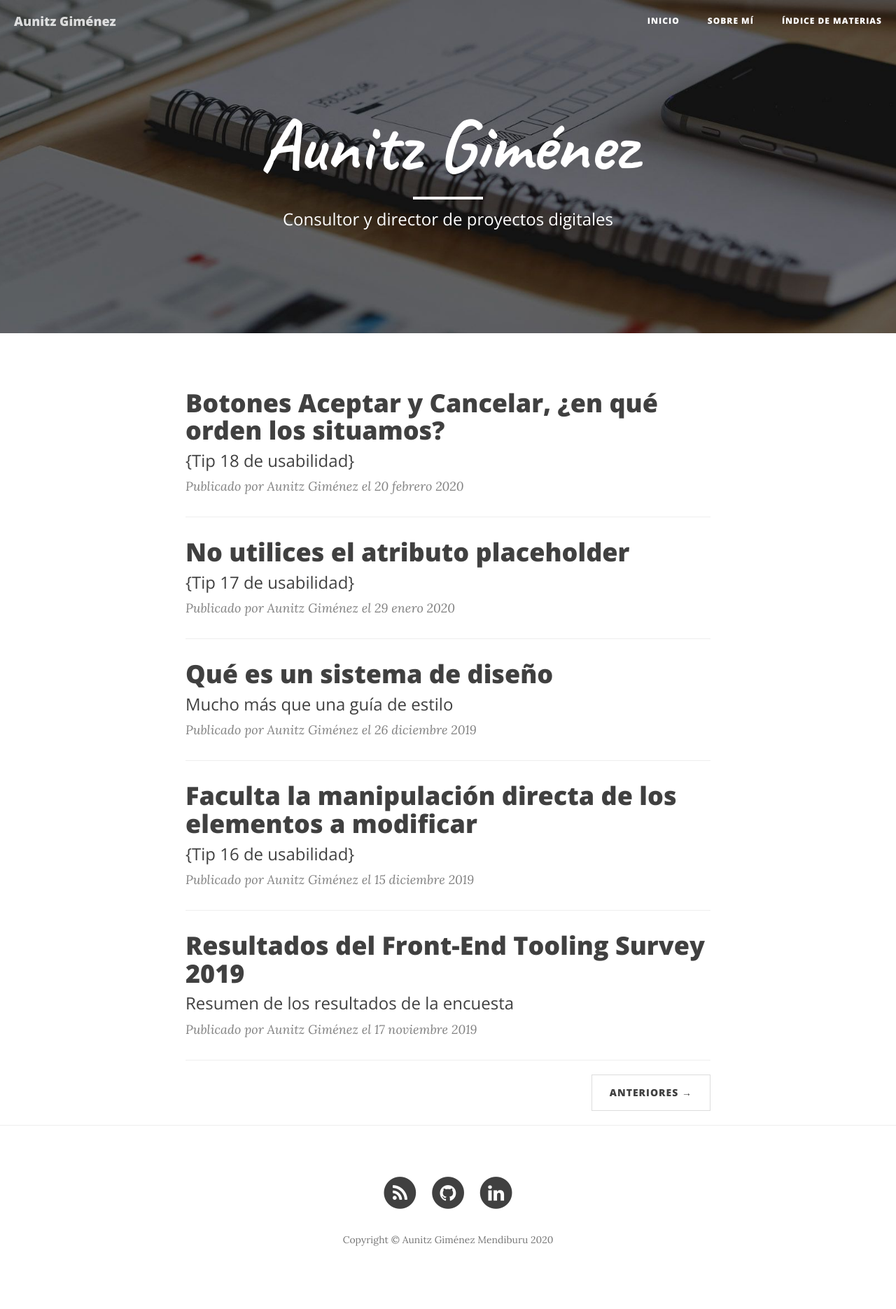
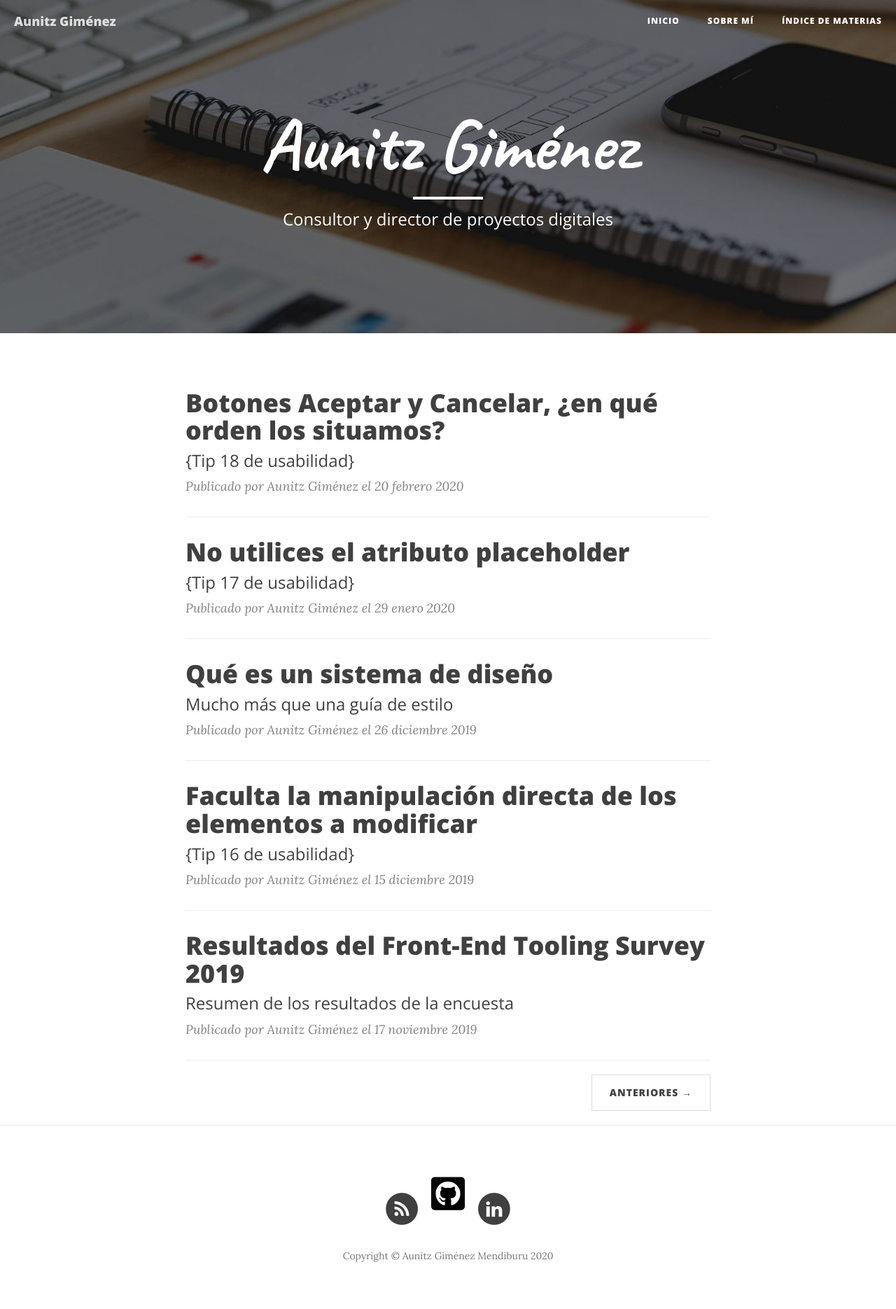
Before and after one commit to aunitz/beta, a Jekyll site: the page built from index.html, in a window 1280 px wide. Shown: the whole page at 70% size. Built offline with Jekyll 4.4.1, drawn with Linux system fonts in a browser that asks for light colours; nearby versions of some CDN libraries; the list of posts is cut into pages by our own code; before the commit the page ends 1847 px from its top, so only the background shows below that.

Commit message:
feat (performance): insertar SVG de GitHub

```diff
--- a/_includes/footer.html
+++ b/_includes/footer.html
@@ -39,10 +39,11 @@
                     <li>
                         <a href="https://github.com/{{ site.github_username }}">
                             <span class="sr-only">GitHub</span>
-                            <span class="fa-stack fa-lg">
-                                <i class="fa fa-circle fa-stack-2x"></i>
-                                <i class="fa fa-github fa-stack-1x fa-inverse"></i>
-                            </span>
+                            <img
+                            src="{{ '/img/github-square-brands.svg' | prepend: site.baseurl }}"
+                            alt="GitHub"
+                            height="48"
+                            width="48" />
                         </a>
                     </li>
                     {% endif %}
```
